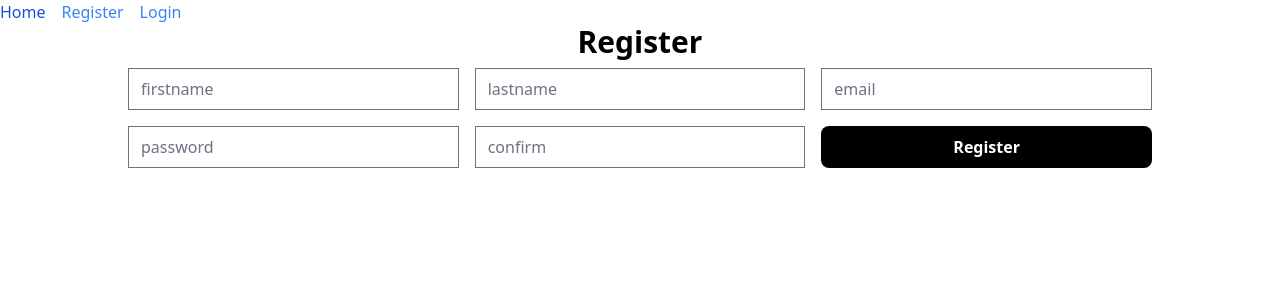
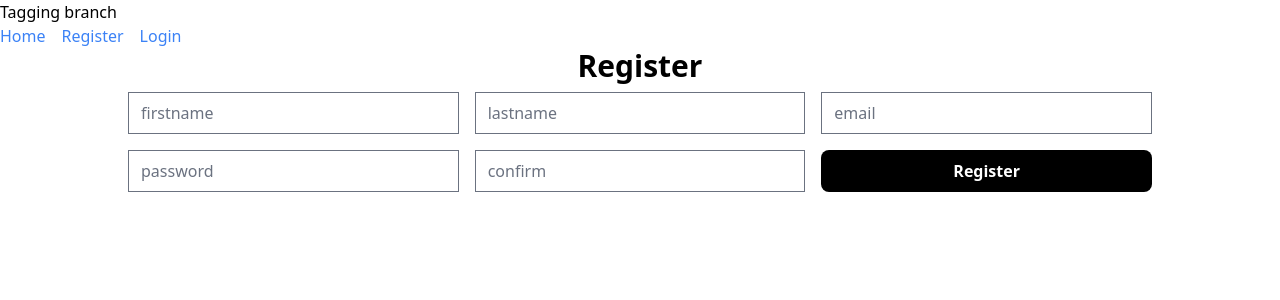
Before and after one commit to sumeet-srknec/react-firebase-google-auth, a React (Create React App) app: page / in a window 1280 px wide. Shown: the top 300 px of the page. Built offline with nearby package versions, Linux system fonts and the light colour scheme; no server answers.

Commit message:
making changes in js

```diff
--- a/src/App.js
+++ b/src/App.js
@@ -6,6 +6,7 @@ function App() {
   const { isLoggedOut } = UserAuth();
   return (
     <div>
+      <p>Tagging branch</p>
       {
         isLoggedOut ? (<NonUserRoutes/>) : (<UserRoutes/>)
       }
```
